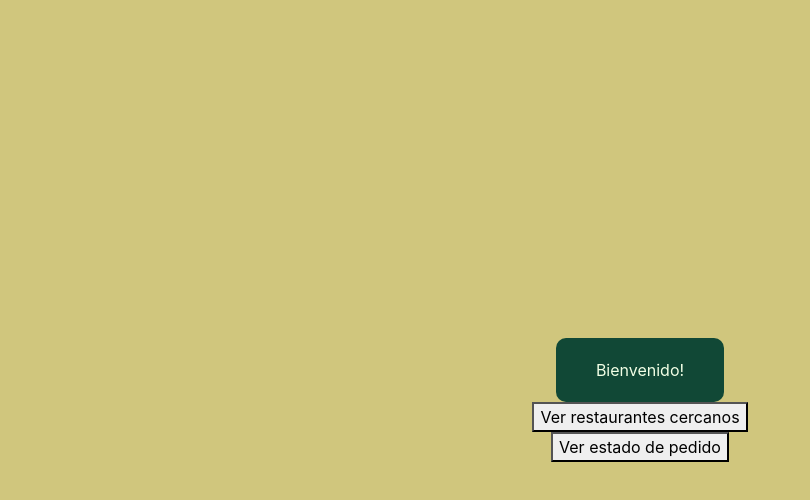
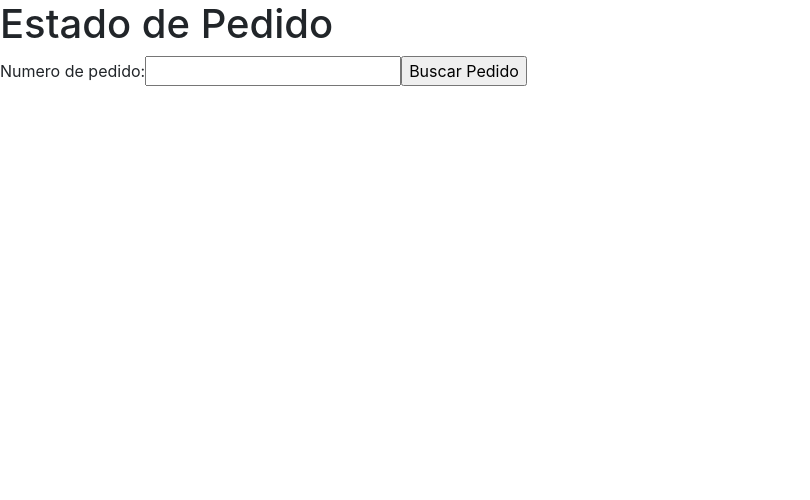
Before and after one commit to CTarzia/arquiweb-tp1, a React (Create React App) app in the folder react-frontend/: page /orderStatus in a window 1280 px wide. Shown: the top 500 px of the page, without its empty margins (0-810 px from the left). Built offline with nearby package versions, Linux system fonts and the light colour scheme.

Commit message:
home almost done

```diff
--- a/react-frontend/src/App.js
+++ b/react-frontend/src/App.js
@@ -1,13 +1,15 @@
 import React, { Fragment } from "react";
 import { BrowserRouter as Router, Route, Switch } from "react-router-dom";
 import Home from "./screens/Home";
+import OrderStatus from "./screens/OrderStatus";
 
 function App() {
 	return (
 		<Fragment>
 			<Router>
 				<Switch>
-					<Route path="/" component={Home}></Route>
+					<Route exact path="/" component={Home}></Route>
+					<Route exact path="/orderStatus" component={OrderStatus}></Route>
 				</Switch>
 			</Router>
 		</Fragment>
--- a/react-frontend/src/screens/Home2/styles.module.scss
+++ /dev/null
@@ -1,22 +0,0 @@
-@import "src/styles/_colors.scss";
-
-.container {
-	align-items: center;
-	background-color: $light-tan;
-	display: flex;
-	flex-direction: column;
-	justify-content: center;
-	padding: 20px;
-	height: 100vh;
-}
-
-.label {
-	color: $light-green;
-	background-color: $dark-green;
-	border-radius: 10px;
-	padding: 20px 40px;
-}
-
-.button {
-	margin: 40px;
-}
--- a/react-frontend/src/screens/Home2/styles.scss
+++ /dev/null
@@ -1,3 +0,0 @@
-.container {
-	background-color: #ff0000;
-}
--- a/react-frontend/src/screens/OrderStatus/index.js
+++ b/react-frontend/src/screens/OrderStatus/index.js
@@ -1,5 +1,4 @@
 import React from "react";
-import { Button } from "@mui/material";
 
 import styles from "./styles.module.scss";
 
```
Also changed, not shown: react-frontend/src/screens/Home2/index.js (deleted, +0 -16 lines).
